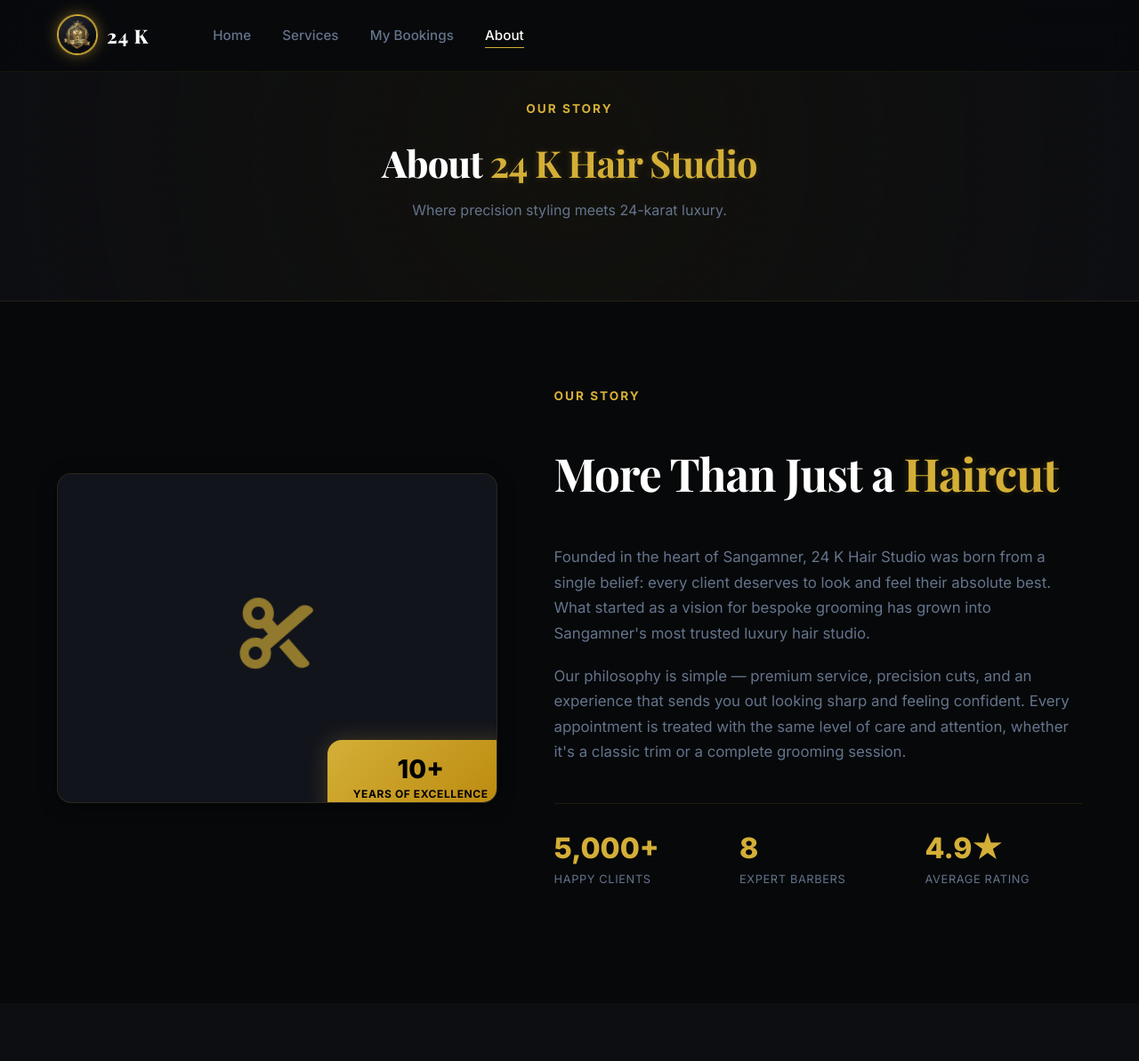
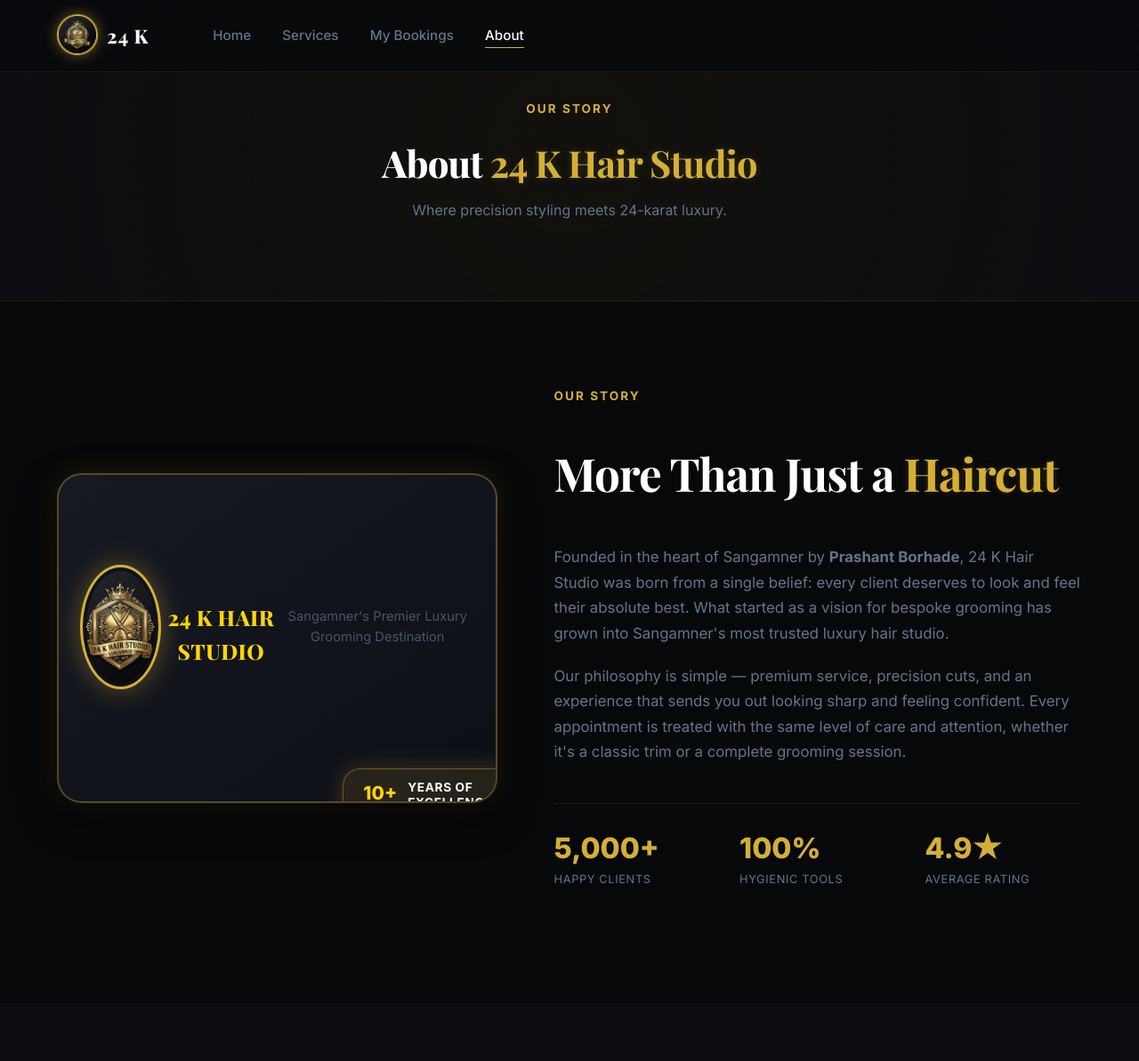
Before and after one commit to thepranit45/24K, a Django app: page /about/ in a window 1280 px wide. Shown: the top 1193 px of the page at 89% size. Run offline with Django 4.2, Linux system fonts and the light colour scheme; data comes from the database, SQL or seed files in the repository; some web fonts are replaced.

Commit message:
Comprehensive visual overhaul of About Us page with luxury gold accents and animations

```diff
--- a/templates/about.html
+++ b/templates/about.html
@@ -17,17 +17,21 @@
 </div>
 
 <!-- About Story -->
-<section class="section">
+<section class="section about-hero-story">
   <div class="container">
     <div class="about-grid">
       <div class="about-image" data-animate="fade-up">
-        <div class="about-img-wrapper">
-          <div class="about-img-placeholder">
-            <i class="fa-solid fa-scissors"></i>
+        <div class="about-img-wrapper" style="position: relative; border-radius: 28px; overflow: hidden; border: 2px solid rgba(212, 175, 55, 0.35); box-shadow: 0 16px 40px rgba(0,0,0,0.6), 0 0 30px rgba(212, 175, 55, 0.15); background: linear-gradient(145deg, #161922, #0d0f16); padding: 2.5rem 1.5rem; text-align: center;">
+          <div style="width: 140px; height: 140px; margin: 0 auto 1.5rem; border-radius: 50%; border: 3px solid #d4af37; padding: 4px; box-shadow: 0 0 30px rgba(212, 175, 55, 0.4); display: flex; align-items: center; justify-content: center; background: #0f1117;">
+            <img src="{% static 'images/logo_crest.jpg' %}" alt="24 K Crest" style="width: 100%; height: 100%; object-fit: cover; border-radius: 50%;" />
           </div>
-          <div class="about-badge">
-            <div class="about-badge-num">10+</div>
-            <div class="about-badge-text">Years of Excellence</div>
+          <h3 style="font-family: var(--font-heading); font-size: 1.5rem; color: #ffd700; margin-bottom: 0.5rem; font-weight: 800; letter-spacing: 0.02em;">
+            24 K HAIR STUDIO
+          </h3>
+          <p style="color: var(--gray-400); font-size: 0.92rem; margin-bottom: 1.5rem;">Sangamner's Premier Luxury Grooming Destination</p>
+          <div class="about-badge" style="display: inline-flex; align-items: center; gap: 0.75rem; background: rgba(212, 175, 55, 0.12); border: 1.5px solid rgba(212, 175, 55, 0.4); border-radius: 20px; padding: 0.6rem 1.4rem;">
+            <div class="about-badge-num" style="color: #ffd700; font-size: 1.3rem; font-weight: 800;">10+</div>
+            <div class="about-badge-text" style="color: #fff; font-size: 0.85rem; font-weight: 700; text-align: left; line-height: 1.2;">Years of<br>Excellence</div>
           </div>
         </div>
       </div>
@@ -35,7 +39,7 @@
         <p class="section-eyebrow">Our Story</p>
         <h2 class="section-title">More Than Just a <span class="text-gold">Haircut</span></h2>
         <p class="about-desc">
-          Founded in the heart of Sangamner, 24 K Hair Studio was born from a single belief:
+          Founded in the heart of Sangamner by <strong>Prashant Borhade</strong>, 24 K Hair Studio was born from a single belief:
           every client deserves to look and feel their absolute best. What started as a vision for bespoke
           grooming has grown into Sangamner's most trusted luxury hair studio.
         </p>
@@ -50,8 +54,8 @@
             <div class="about-stat-label">Happy Clients</div>
           </div>
           <div class="about-stat">
-            <div class="about-stat-num">8</div>
-            <div class="about-stat-label">Expert Barbers</div>
+            <div class="about-stat-num">100%</div>
+            <div class="about-stat-label">Hygienic Tools</div>
           </div>
           <div class="about-stat">
             <div class="about-stat-num">4.9★</div>
```
